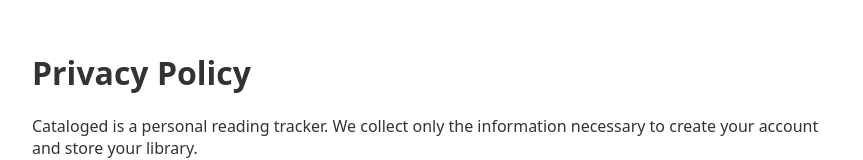
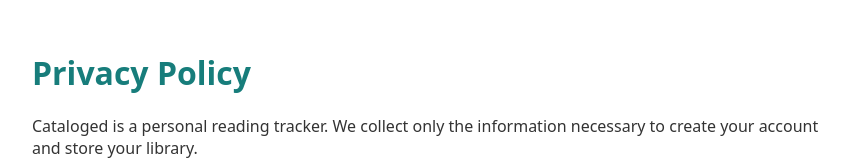
Before and after one commit to lexinamer/cataloged-marketing, a plain HTML site: page privacy.html in a window 1280 px wide. Shown: the part 174-334 px from the top of the page, without its empty margins (208-1071 px from the left). Drawn offline with Linux system fonts and the light colour scheme.

Commit message:
updating site

```diff
--- a/privacy.html
+++ b/privacy.html
@@ -21,6 +21,10 @@
         justify-content: center;
         align-items: center;
         padding: 25px;
+        }
+
+        h1 {
+        color: #177D7B;
         }
 
         .footer {
```
Also changed, not shown: index.html (+1 -0 lines).
